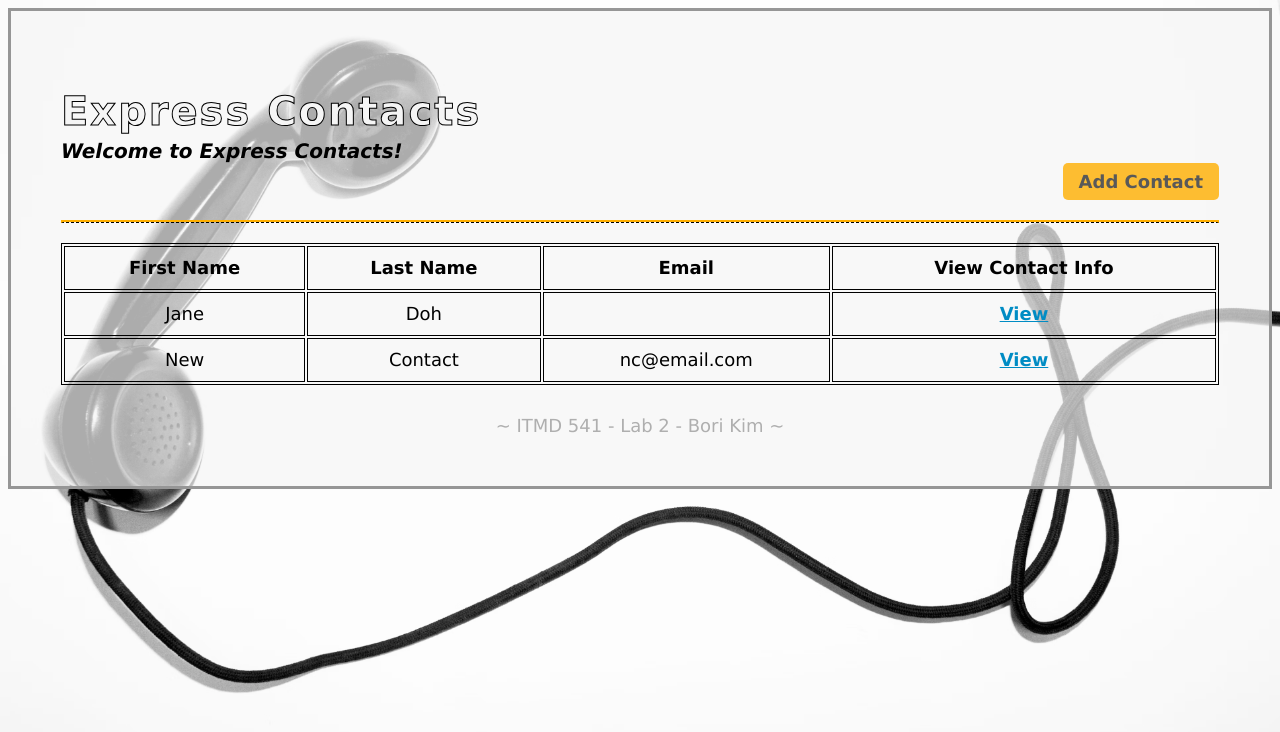
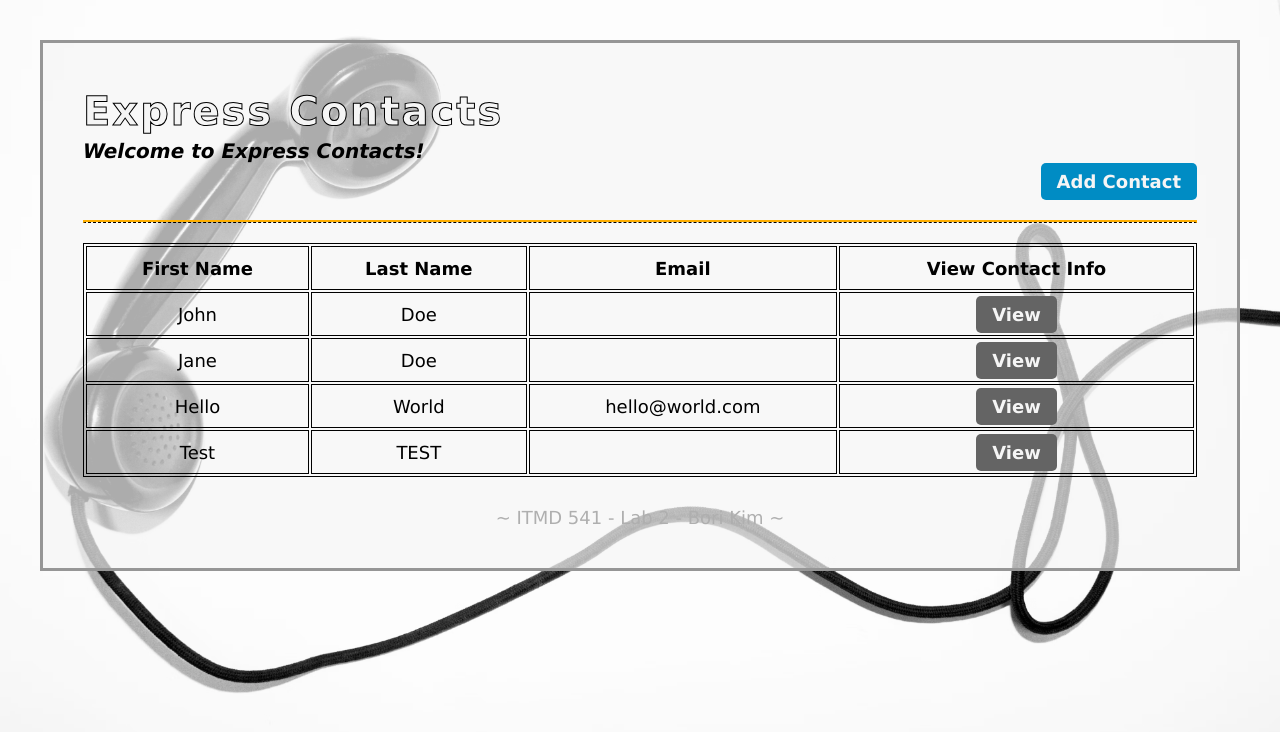
Before and after one commit to be-borish/ITMD542-S24, a Node server app: page /contacts in a window 1280 px wide. Shown: the top 732 px of the page. Run offline with Node 20, Linux system fonts and the light colour scheme; lists and menus that the app fills with data are empty.

Commit message:
edit styles

```diff
--- a/Lab2_Contacts/data/contacts.json
+++ b/Lab2_Contacts/data/contacts.json
@@ -1 +1 @@
-[["41a63879-0b8f-43a9-81c8-836242d38838",{"id":"41a63879-0b8f-43a9-81c8-836242d38838","firstName":"Jane","lastName":"Doh","email":"","notes":"Notes BACK","dateCreated":"2/18/2024, 9:20:55 PM","dateUpdated":"2024-02-19T09:20:42.913Z"}],["22749524-6fe1-453e-9854-df615aa69605",{"id":"22749524-6fe1-453e-9854-df615aa69605","firstName":"New","lastName":"Contact","email":"nc@email.com","notes":"aofjioasd;jfioas;jfiaksd;jflisa;jfiadls;jfialsd;jfliasd;jfladisfjasilfj;al;sdfjlasf","dateCreated":"2/18/2024, 9:49:06 PM","dateUpdated":"2/18/2024, 9:49:31 PM"}]]
+[["d32283fc-2f9c-4bfc-9ec6-b94b924b7e9a",{"id":"d32283fc-2f9c-4bfc-9ec6-b94b924b7e9a","firstName":"John","lastName":"Doe","email":"","notes":"","dateCreated":"2024-02-19T22:33:53.732Z","dateUpdated":"2024-02-19T22:33:53.732Z"}],["204f1a13-95a7-4c39-ab1b-2b3d71ae2ea8",{"id":"204f1a13-95a7-4c39-ab1b-2b3d71ae2ea8","firstName":"Jane","lastName":"Doe","email":"","notes":"John's Wife","dateCreated":"2024-02-19T22:34:09.235Z","dateUpdated":"2024-02-19T22:34:09.235Z"}],["cc071dd1-fb4b-4fa8-9ac7-aec068f2db88",{"id":"cc071dd1-fb4b-4fa8-9ac7-aec068f2db88","firstName":"Hello","lastName":"World","email":"hello@world.com","notes":"No notes","dateCreated":"2024-02-19T22:35:14.608Z","dateUpdated":"2024-02-19T22:35:14.608Z"}],["5369b8c4-8671-4d08-90e8-8eca1f1ae5bc",{"id":"5369b8c4-8671-4d08-90e8-8eca1f1ae5bc","firstName":"Test","lastName":"TEST","email":"","notes":"TESTESTESTESTESTESTE","dateCreated":"2/19/2024, 4:35:38 PM","dateUpdated":"2024-02-19T22:36:28.447Z"}]]
--- a/Lab2_Contacts/public/stylesheets/style.css
+++ b/Lab2_Contacts/public/stylesheets/style.css
@@ -7,8 +7,10 @@
 body {
   background-color: rgba(245, 245, 245, 0.7);
   border: 3px solid rgb(150, 150, 150);
-  padding: 50px;
+  padding: 40px;
   font: 18px "Lucida Grande", Helvetica, Arial, sans-serif;
+  margin: 40px;
+  /* overflow: scroll; */
 }
 
 h1 {
@@ -16,6 +18,7 @@
   font-size: 2.5rem;
   letter-spacing: 2px;
   margin-bottom: 5px;
+  margin-top: 5px;
   -webkit-text-stroke-width: 1px;
   -webkit-text-stroke-color: #000000;
 }
@@ -33,7 +36,7 @@
 }
 
 form {
-  margin: 10px;
+  /* margin: 10px; */
 }
 
 input {
@@ -47,23 +50,37 @@
   justify-content: center;
 }
 
-.add {
+.right {
   justify-content: right;
 }
 
 a {
-  color: #008cc4;
+  color: whitesmoke;
+  background-color: #008cc4;
+  border-radius: 5px;
   font-weight: bold;
+  padding: 8px 16px;
+  text-decoration: none
+}
+
+.greyBtn {
+  background-color: rgb(100, 100, 100);
+  color: whitesmoke;
 }
 
 button {
   background-color: rgba(255, 175, 0, 0.8);
   border: none;
   border-radius: 5px;
-  color: rgb(89, 89, 89);
+  color: rgb(80, 80, 80);
   font: 18px "Lucida Grande", Helvetica, Arial, sans-serif;
   font-weight: bold;
   padding: 8px 16px;
+}
+
+.redBtn {
+  background-color: rgb(175, 0, 0);
+  color: whitesmoke;
 }
 
 .myInfo {
--- a/Lab2_Contacts/routes/contacts.js
+++ b/Lab2_Contacts/routes/contacts.js
@@ -72,6 +72,8 @@
 function(req, res, next) {
   const result = validationResult(req);
   const contact = contactsRepo.findById(req.params.uuid);
+  contact.notes = req.body.notes.trim();
+  console.log(req.body);
   if (!result.isEmpty()) {
     res.render('contacts_edit', {
       title: `Edit ${contact.firstName} ${contact.lastName}'s Contact Information`,
--- a/Lab2_Contacts/views/contacts.pug
+++ b/Lab2_Contacts/views/contacts.pug
@@ -3,9 +3,8 @@
 block content
   h1= title
   h2 Welcome to #{title}!
-  div(class='container add')
-    a(href='/contacts/add')
-      button Add Contact
+  div(class='container right')
+    a(href='/contacts/add') Add Contact
   hr
   table
     tr
@@ -19,5 +18,5 @@
         th=val.lastName
         th=val.email
         th
-          a(href=`/contacts/${val.id}`) View
+          a(class='greyBtn' href=`/contacts/${val.id}`) View
   p(class='container labTag') ~ ITMD 541 - Lab 2 - Bori Kim ~
--- a/Lab2_Contacts/views/contacts_add.pug
+++ b/Lab2_Contacts/views/contacts_add.pug
@@ -31,5 +31,5 @@
     br
     button(type='submit') Save
     |
-    a(href='/contacts') Cancel
+    a(class='greyBtn' href='/contacts') Cancel
   p(class='container labTag') ~ ITMD 541 - Lab 2 - Bori Kim ~
--- a/Lab2_Contacts/views/contacts_delete.pug
+++ b/Lab2_Contacts/views/contacts_delete.pug
@@ -20,7 +20,7 @@
     label Notes:
     |
     p=`${contact.notes}`
-    button(type='submit') Confirm Delete
+    button(class='redBtn' type='submit') Confirm Delete
     |
-    a(href=`/contacts/${contact.id}`) Cancel
+    a(class='greyBtn' href=`/contacts/${contact.id}`) Cancel
   p(class='container labTag') ~ ITMD 541 - Lab 2 - Bori Kim ~
--- a/Lab2_Contacts/views/contacts_edit.pug
+++ b/Lab2_Contacts/views/contacts_edit.pug
@@ -31,5 +31,5 @@
     br
     button(type='submit') Save Changes
     |
-    a(href='/contacts') Cancel
+    a(class='greyBtn' href='/contacts') Cancel
   p(class='container labTag') ~ ITMD 541 - Lab 2 - Bori Kim ~
--- a/Lab2_Contacts/views/index.pug
+++ b/Lab2_Contacts/views/index.pug
@@ -7,6 +7,6 @@
   p This Contacts Database presents your contacts in a table. If you would like to see the full contact information about a person of your choice, you can click "View." You can also edit or delete existing contacts on the view page. Please click "View Contacts" button below to start!
   br
   div(class='container')
-    a(href='/contacts') View Contacts
+    a(class='greyBtn' href='/contacts') View Contacts
   br
   p(class='myInfo') Developed By: Bori Kim / Contact: bkim35@hawk.iit.edu
```
Also changed, not shown: Lab2_Contacts/views/contact.pug (+5 -4 lines), Lab2_Contacts/README.md.
